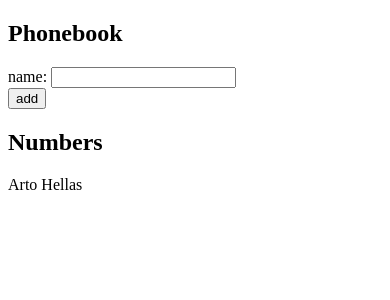
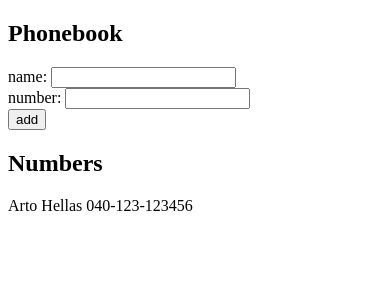
Before and after one commit to Sanseli/fullstackopen-course, a React (Create React App) app in the folder part2/phonebook/: page / in a window 390 px wide. Shown: the top 300 px of the page. Built offline with nearby package versions, Linux system fonts and the light colour scheme.

Commit message:
2.8: The Phonebook Step3

```diff
--- a/part2/phonebook/src/App.js
+++ b/part2/phonebook/src/App.js
@@ -1,10 +1,13 @@
 import { useState } from 'react'
 
 const App = () => {
-	const [persons, setPersons] = useState([{ name: 'Arto Hellas' }])
+	const [persons, setPersons] = useState([{ name: 'Arto Hellas', number: '040-123-123456' }])
 	const [newName, setNewName] = useState('')
+	const [newNumber, setNewNumber] = useState('')
 
 	const handleNewNameChange = (event) => setNewName(event.target.value)
+
+	const handleNewNumberChange = (event) => setNewNumber(event.target.value)
 
 	const addPerson = (event) => {
 		event.preventDefault()
@@ -14,9 +17,11 @@
 		} else {
 			const personObject = {
 				name: newName,
+				number: newNumber,
 			}
 			setPersons(persons.concat(personObject))
 			setNewName('')
+			setNewNumber('')
 		}
 	}
 
@@ -28,12 +33,17 @@
 					name: <input value={newName} onChange={handleNewNameChange} />
 				</div>
 				<div>
+					number: <input value={newNumber} onChange={handleNewNumberChange} />
+				</div>
+				<div>
 					<button type='submit'>add</button>
 				</div>
 			</form>
 			<h2>Numbers</h2>
 			{persons.map((person) => (
-				<div key={person.name}>{person.name}</div>
+				<div key={person.name}>
+					{person.name} {person.number}
+				</div>
 			))}
 		</div>
 	)
```
